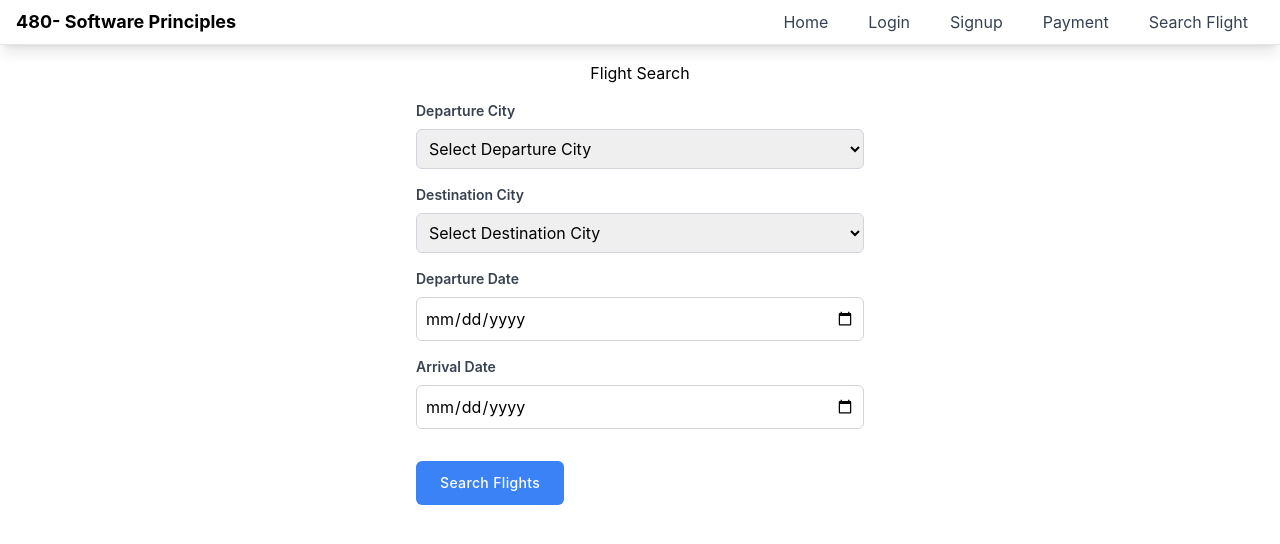
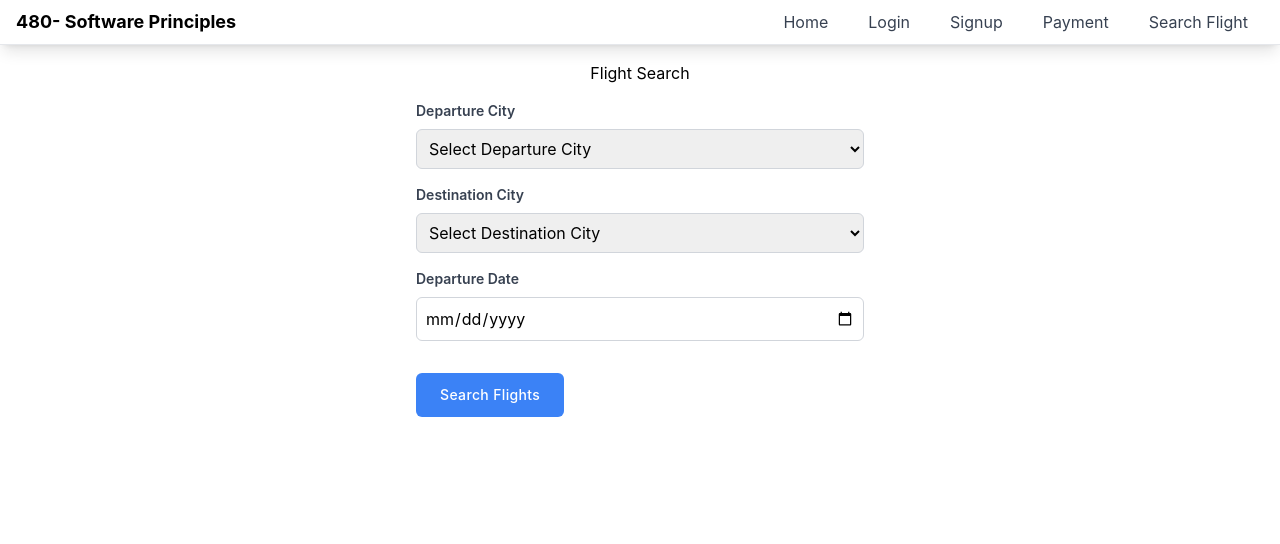
Before and after one commit to syrilj/ENSF480_FINAL_PROJECT, a React (Create React App) app in the folder flight_frontend/React-Routing/: page /SearchFlight in a window 1280 px wide. Shown: the top 544 px of the page. Built offline with nearby package versions, Linux system fonts and the light colour scheme.

Commit message:
no arrival date

```diff
--- a/flight_frontend/React-Routing/src/component/SearchFlight.js
+++ b/flight_frontend/React-Routing/src/component/SearchFlight.js
@@ -87,18 +87,7 @@ const FlightSearchPage = () => {
           />
         </div>
 
-        <div className="mb-4">
-          <label htmlFor="arrivalDate" className="block mb-2 text-sm font-semibold text-gray-700">
-            Arrival Date
-          </label>
-          <input
-            type="date"
-            id="arrivalDate"
-            className="w-full p-2 border border-gray-300 rounded-md"
-            value={arrivalDate}
-            onChange={(e) => setArrivalDate(e.target.value)}
-          />
-        </div>
+
 
         <button
           type="submit"
```
